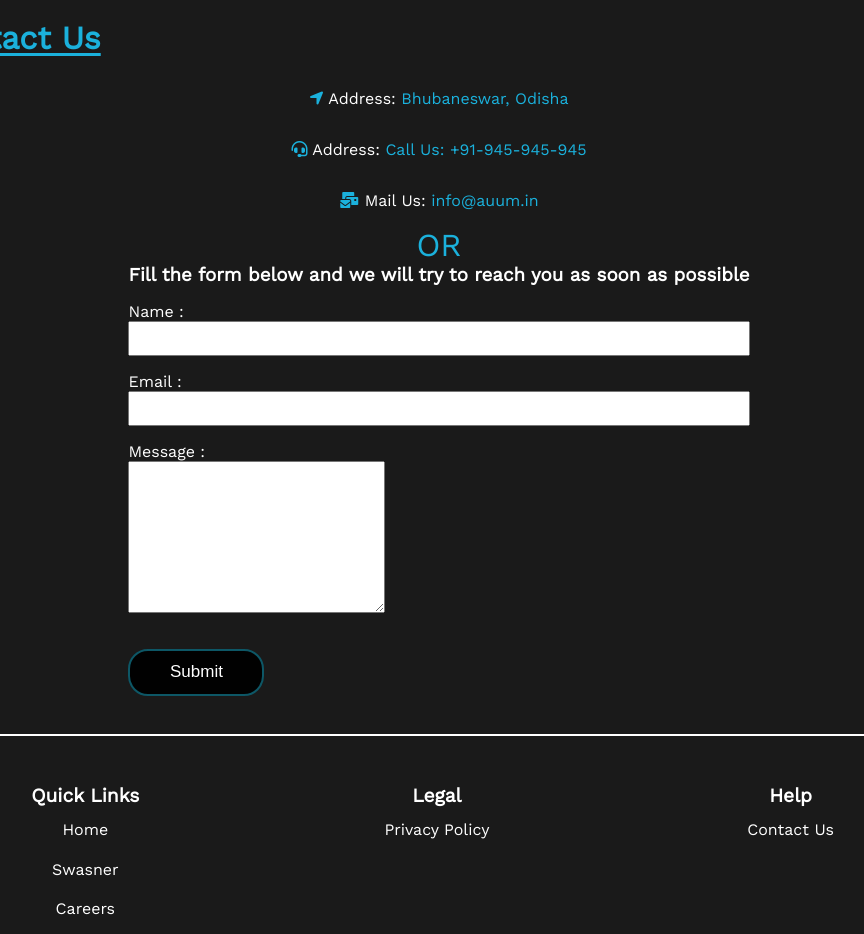
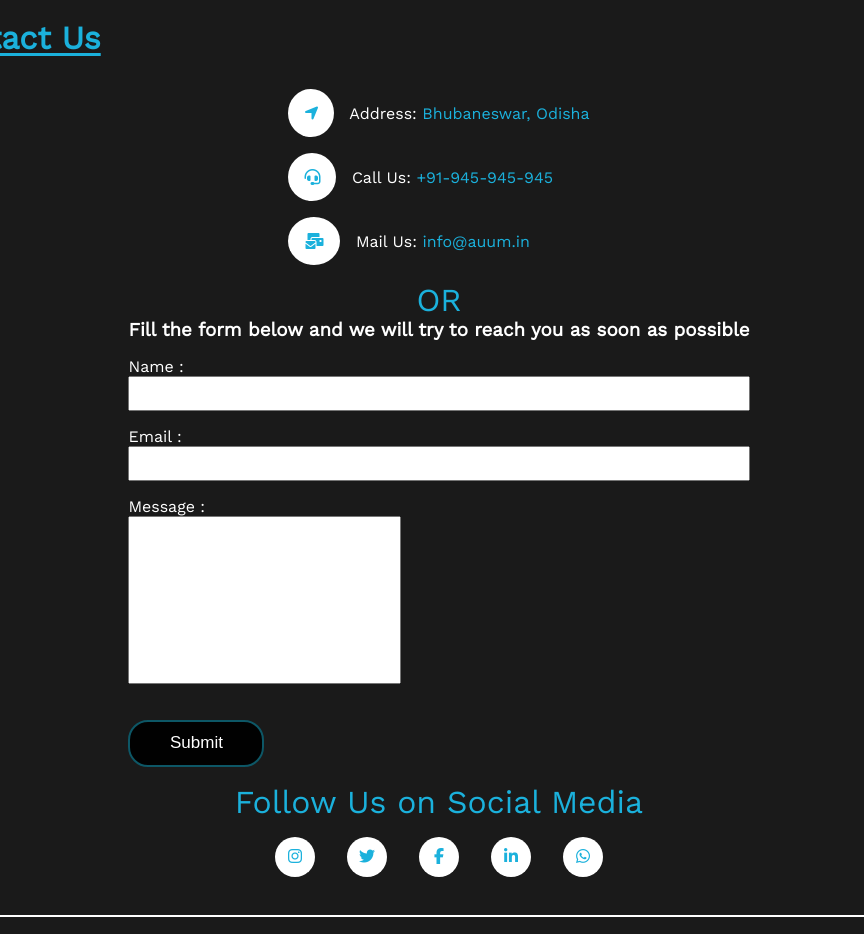
Before and after one commit to AmitSahoo45/FWB-AUUM-Project, a plain HTML site: page contactus/contactus.html in a window 1280 px wide. Shown: the part 78-1012 px from the top of the page, without its empty margins (201-1065 px from the left). Drawn offline with nearby package versions, Linux system fonts and the light colour scheme.

Commit message:
Made Changes to Contact Us Page

```diff
--- a/contactus/contactus.css
+++ b/contactus/contactus.css
@@ -1,10 +1,6 @@
 .contactus {
     width: 80vw;
     margin: 1.4rem auto;
-}
-
-.contact{
-    margin: 1rem auto;
 }
 
 .contact_det {
@@ -15,22 +11,92 @@
     align-items: center;
 }
 
+.contact_icon {
+    padding: 1rem;
+    margin-right: 0.625rem;
+    background: #FFFFFF;
+    border: none;
+    border-radius: 50%;
+    -webkit-border-radius: 50%;
+    -moz-border-radius: 50%;
+    -ms-border-radius: 50%;
+    -o-border-radius: 50%;
+}
+
+.contact {
+    margin: 1rem auto;
+}
+
 .contact_text,
 .contact_icon {
     color: #1BB1DC;
 }
 
-.caps{
+.caps {
     color: #1BB1DC;
     font-size: 2rem;
+    text-align: center;
 }
 
-.form_box{
+.form_box {
     margin: 1rem auto;
 }
 
-.form_box input{
+.form_box textarea {
+    resize: none;
+    outline: none;
+    padding: 0.5rem;
+}
+
+.form_box input {
     padding: 0.5rem;
     width: 100%;
     outline: none;
 }
+
+.contact__social {
+    display: flex;
+}
+
+.contact__social li {
+    cursor: pointer;
+    margin: 0 1rem;
+    height: 2.5rem;
+    width: 2.5rem;
+    background-color: #FFFFFF;
+    color: #1BB1DC;
+    display: flex;
+    align-items: center;
+    justify-content: center;
+    border: none;
+    border-radius: 50%;
+    -webkit-border-radius: 50%;
+    -moz-border-radius: 50%;
+    -ms-border-radius: 50%;
+    -o-border-radius: 50%;
+    transition: all 0.3s;
+    -webkit-transition: all 0.3s;
+    -moz-transition: all 0.3s;
+    -ms-transition: all 0.3s;
+    -o-transition: all 0.3s;
+}
+
+.contact__social li:hover i {
+    color: #212121;
+}
+
+@media only screen and (max-width: 425px) {
+    .contact_icon {
+        padding: 0.6rem;
+        margin-right: 0.5rem;
+    }
+
+    .contact__social {
+        flex-wrap: wrap;
+        justify-content: center;
+    }
+
+    .contact__social li {
+        margin: 0.5rem;
+    }
+}
--- a/contactus/contactus.html
+++ b/contactus/contactus.html
@@ -70,6 +70,8 @@
             </div>
 
             <div class="contact_det">
+
+                <div class="contacts_box">
                     <div class="contact">
                         <i class="fa-solid fa-location-arrow contact_icon"></i>
                         Address:
@@ -80,9 +82,9 @@
 
                     <div class="contact">
                         <i class="fa-solid fa-headset contact_icon"></i>
-                    Address:
+                        Call Us:
                         <span class="contact_text">
-                        Call Us: +91-945-945-945
+                            +91-945-945-945
                         </span>
                     </div>
 
@@ -92,6 +94,7 @@
                         <span class="contact_text">
                             info@auum.in
                         </span>
+                    </div>
                 </div>
 
                 <span class="caps">
@@ -123,6 +126,40 @@
                             </button>
                         </div>
                     </form>
+                </div>
+
+                <span class="caps">
+                    Follow Us on Social Media
+                </span>
+
+                <div class="contact">
+                    <ul class="contact__social">
+                        <li>
+                            <a href="" class="contact_social__links">
+                                <i class="fa-brands fa-instagram "></i>
+                            </a>
+                        </li>
+                        <li>
+                            <a href="">
+                                <i class="fa-brands fa-twitter"></i>
+                            </a>
+                        </li>
+                        <li>
+                            <a href="">
+                                <i class="fa-brands fa-facebook-f"></i>
+                            </a>
+                        </li>
+                        <li>
+                            <a href="">
+                                <i class="fa-brands fa-linkedin-in"></i>
+                            </a>
+                        </li>
+                        <li>
+                            <a href="">
+                                <i class="fa-brands fa-whatsapp"></i>
+                            </a>
+                        </li>
+                    </ul>
                 </div>
             </div>
         </div>
```
Also changed, not shown: research/research.html (+1 -1 lines). Lines whose indentation alone changed are shown as unchanged.
